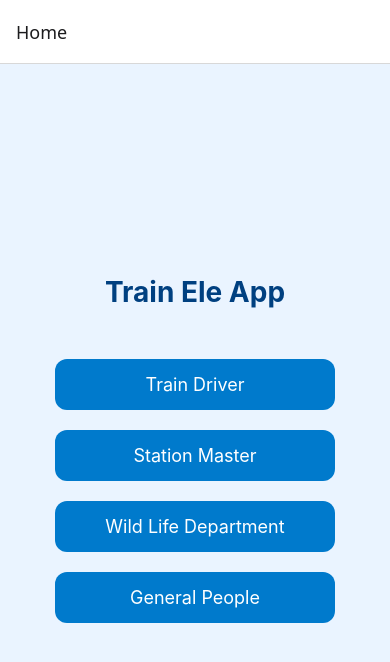
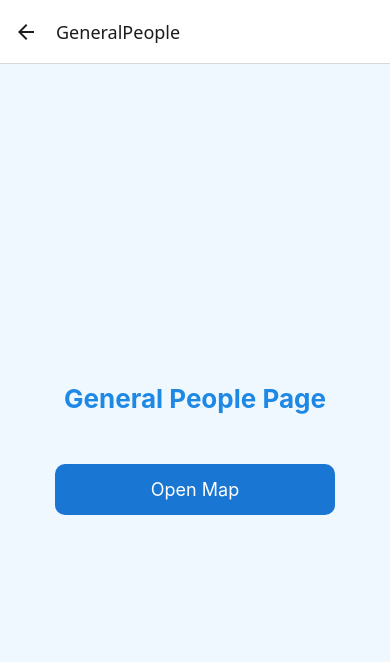
Before and after one commit to vinodiNK/EleSafeRail, a React Native app: screen /GeneralPeople in a window 390 px wide. Shown: the top 662 px of the page. Built offline with nearby package versions, Linux system fonts and the light colour scheme.

Commit message:
created General People Page

```diff
--- a/App.tsx
+++ b/App.tsx
@@ -1,6 +1,7 @@
 import { NavigationContainer } from '@react-navigation/native';
 import { createNativeStackNavigator } from '@react-navigation/native-stack';
 import React from 'react';
+import GeneralPeople from './src/components/GeneralPeople';
 import HomePage from './src/components/HomePage';
 import StationMaster from './src/components/StationMaster';
 import TrainDriver from './src/components/TrainDriver';
@@ -17,6 +18,7 @@ export default function App() {
         <Stack.Screen name="TrainDriver" component={TrainDriver} />
         <Stack.Screen name="StationMaster" component={StationMaster} />
         <Stack.Screen name="WildLifeDep" component={WildLifeDep} />
+        <Stack.Screen name="GeneralPeople" component={GeneralPeople} />
       </Stack.Navigator>
     </NavigationContainer>
   );
--- /dev/null
+++ b/src/components/GeneralPeople.tsx
@@ -0,0 +1,48 @@
+import React from 'react';
+import { Alert, StyleSheet, Text, TouchableOpacity, View } from 'react-native';
+
+const GeneralPeople = () => {
+  return (
+    <View style={styles.container}>
+      <Text style={styles.title}>General People Page</Text>
+
+      <TouchableOpacity
+        style={styles.button}
+        onPress={() => Alert.alert('Open Map button pressed')}
+      >
+        <Text style={styles.buttonText}>Open Map</Text>
+      </TouchableOpacity>
+    </View>
+  );
+};
+
+export default GeneralPeople;
+
+const styles = StyleSheet.create({
+  container: {
+    flex: 1,
+    backgroundColor: '#f0f8ff',
+    justifyContent: 'center',
+    alignItems: 'center',
+    padding: 20,
+  },
+  title: {
+    fontSize: 26,
+    fontWeight: 'bold',
+    color: '#1e88e5',
+    marginBottom: 40,
+  },
+  button: {
+    backgroundColor: '#1976d2',
+    paddingVertical: 15,
+    paddingHorizontal: 30,
+    borderRadius: 10,
+    marginVertical: 10,
+    width: '80%',
+    alignItems: 'center',
+  },
+  buttonText: {
+    color: '#fff',
+    fontSize: 18,
+  },
+});
--- a/src/components/HomePage.tsx
+++ b/src/components/HomePage.tsx
@@ -39,9 +39,13 @@ const HomePage = () => {
 </TouchableOpacity>
 
 
-      <TouchableOpacity style={styles.button}>
-        <Text style={styles.buttonText}>General People</Text>
-      </TouchableOpacity>
+      <TouchableOpacity
+  style={styles.button}
+  onPress={() => navigation.navigate('GeneralPeople')}
+>
+  <Text style={styles.buttonText}>General People</Text>
+</TouchableOpacity>
+
     </View>
   );
 };
--- a/src/types/navigation.ts
+++ b/src/types/navigation.ts
@@ -4,5 +4,6 @@ export type RootStackParamList = {
   Home: undefined;          // no params expected
   TrainDriver: undefined;
   StationMaster: undefined;
-  WildLifeDep: undefined;   // no params expected
+  WildLifeDep: undefined;
+   GeneralPeople: undefined;  // no params expected
 };
```
